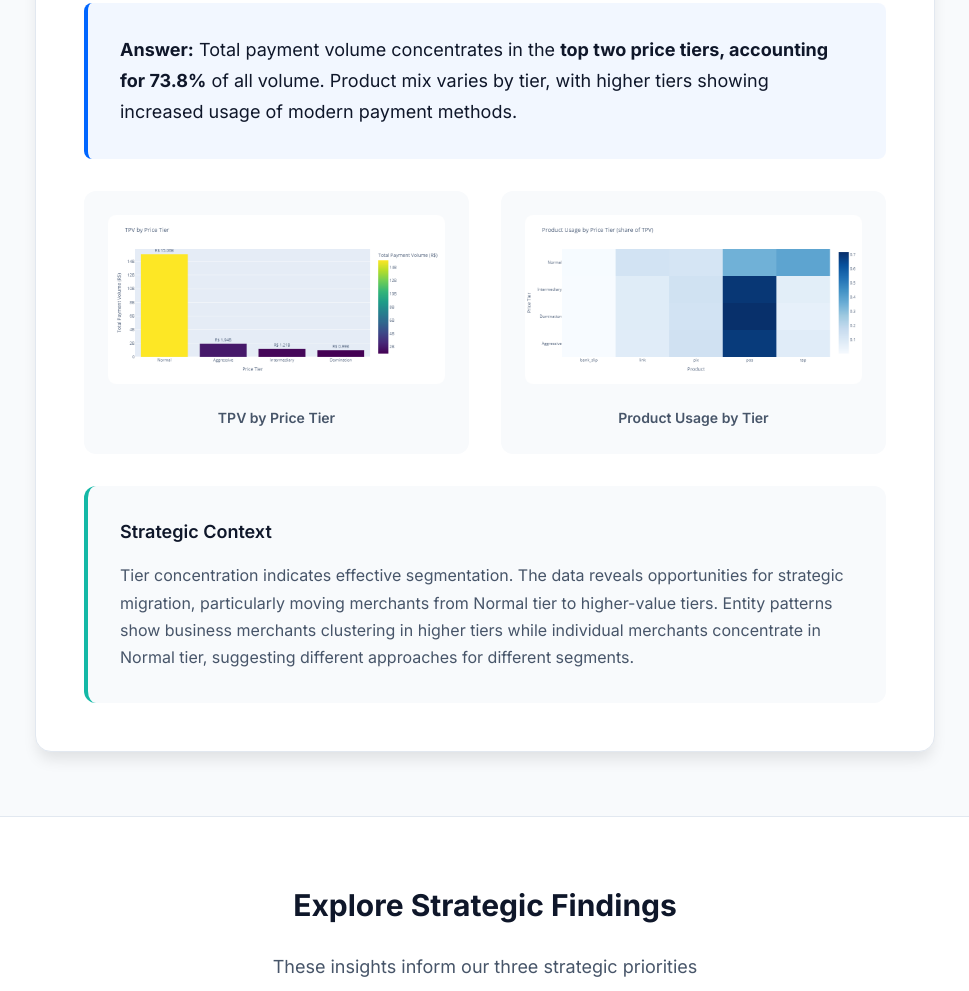
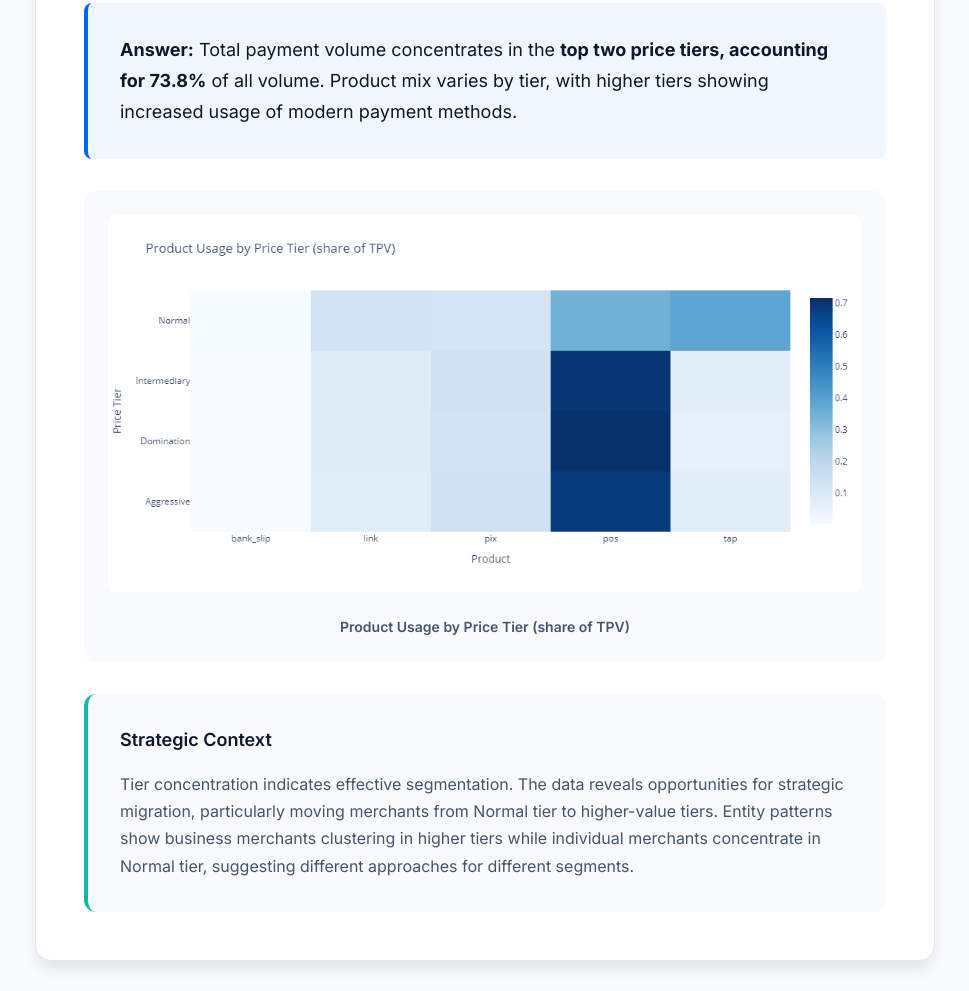
Before and after one commit to RodrigoKugler/CloudWalk_OIA_Proj_2.0-main, a plain HTML site: page docs/insights.html in a window 1280 px wide. Shown: the part 6718-7709 px from the top of the page, without its empty margins (155-1124 px from the left). Drawn offline with Linux system fonts and the light colour scheme.

Commit message:
Commit035
data visualization adjustment in question 6

```diff
--- a/docs/insights.html
+++ b/docs/insights.html
@@ -181,15 +181,9 @@
                     <div class="answer-section">
                         <p class="answer-lead"><strong>Answer:</strong> Total payment volume concentrates in the <strong>top two price tiers, accounting for 73.8%</strong> of all volume. Product mix varies by tier, with higher tiers showing increased usage of modern payment methods.</p>
 
-                        <div class="visualization-grid">
-                            <div class="visualization-item">
-                                <img src="visualizations/findings/tpv_by_price_tier.png" alt="TPV by Price Tier" onclick="openLightbox(this.src, 'Total Payment Volume by Price Tier')">
-                                <p class="viz-caption">TPV by Price Tier</p>
-                            </div>
-                            <div class="visualization-item">
-                                <img src="visualizations/findings/product_usage_by_tier_heatmap.png" alt="Product Usage by Tier" onclick="openLightbox(this.src, 'Product Usage by Price Tier')">
-                                <p class="viz-caption">Product Usage by Tier</p>
-                            </div>
+                        <div class="visualization-item large">
+                            <img src="visualizations/findings/product_usage_by_tier_heatmap.png" alt="Product Usage by Tier" onclick="openLightbox(this.src, 'Product Usage by Price Tier')">
+                            <p class="viz-caption">Product Usage by Price Tier (share of TPV)</p>
                         </div>
 
                         <div class="strategic-context">
```
